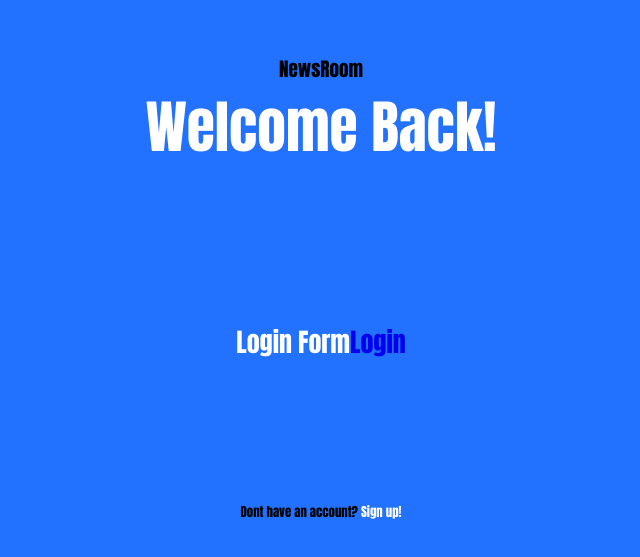
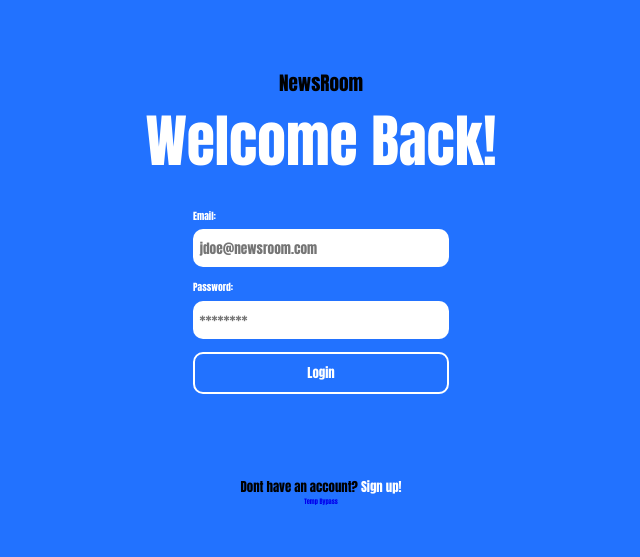
Before and after one commit to JakeKorobellis/NewsApp, a React (Create React App) app in the folder frontend/: page /login in a window 1280 px wide. Shown: the part 113-670 px from the top of the page, without its empty margins (319-959 px from the left). Built offline with nearby package versions, Linux system fonts and the light colour scheme.

Commit message:
Login page complete, temp bypass included

```diff
--- a/frontend/src/App.css
+++ b/frontend/src/App.css
@@ -175,11 +175,27 @@ a{
     height: 2.5vw;
   }
   .login-page-split{
-    height: 25vw;
+    height: 22vw;
     width: 30vw;
     display: flex;
+    justify-content: flex-start;
+    align-items: center;
+    flex-direction: column;
+  }
+  .form{
+    display: flex;
+    flex-direction: column;
+    height: 75%;
     justify-content: center;
-    align-items: center;
+    gap: 1vw;
+
+
+  }
+  .form-inputs{
+    display: flex;
+    flex-direction: column;
+    width: 20vw;
+    gap: .5vw;
   }
   .login-title{
     display: flex;
@@ -194,6 +210,32 @@ a{
   }
 .footer-login-page{
   font-size: 1vw;
+}
+.resize{
+  font-size: .75vw;
+  width: 100%;
+}
+.inputs-form{
+  height: 3vw;
+  border-radius: 10px;
+  border: none;
+  padding-left: .5vw;
+  font-family: 'Anton', sans-serif;
+  width: 100%;
+}
+.login-btn{
+  background-color: #2272FF;
+  padding: .75vw;
+  font-family: 'Anton', sans-serif;
+  color: white;
+  font-size: 1vw;
+  border-radius: 10px;
+  border: 2px solid white;
+
+}
+.login-btn:hover{
+  background: #226be8;
+  cursor: pointer;
 }
 .stream-all{
   display: flex;
@@ -334,3 +376,6 @@ gap: 10px;
   justify-content: center;
   align-items: center;
 }
+.supersmall{
+  font-size: .5vw;
+}
--- a/frontend/src/components/login.js
+++ b/frontend/src/components/login.js
@@ -9,8 +9,37 @@ function Login() {
       </div>
 
       <div className="login-page-split">
-        Login Form
-        <a href="/content">Login</a>
+        <div className="form">
+          <form action="/login" method="post" className="form">
+            <div className="form-inputs">
+              <label className="resize">Email:</label>
+              <input
+                type="email"
+                id="email"
+                name="email"
+                placeholder="jdoe@newsroom.com"
+                className="inputs-form"
+                required
+              />
+            </div>
+
+            <div className="form-inputs">
+              <label for="password" className="resize">
+                Password:
+              </label>
+
+              <input
+                type="password"
+                id="password"
+                name="password"
+                placeholder="********"
+                className="inputs-form"
+                required
+              />
+            </div>
+            <input type="submit" value="Login" className="login-btn" />
+          </form>
+        </div>
       </div>
       <div className="footer-login-page black">
         Dont have an account?{" "}
@@ -18,6 +47,9 @@ function Login() {
           Sign up!
         </a>
       </div>
+      <a href="/content" className="supersmall">
+        Temp Bypass
+      </a>
     </div>
   );
 }
```
